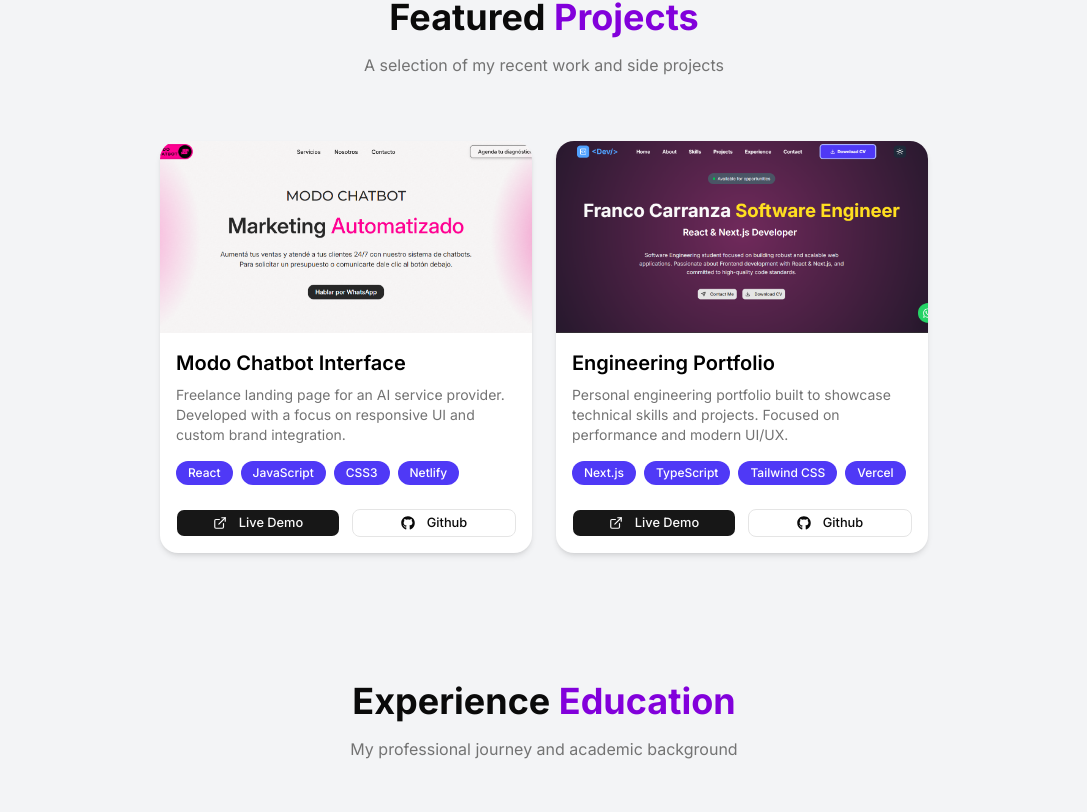
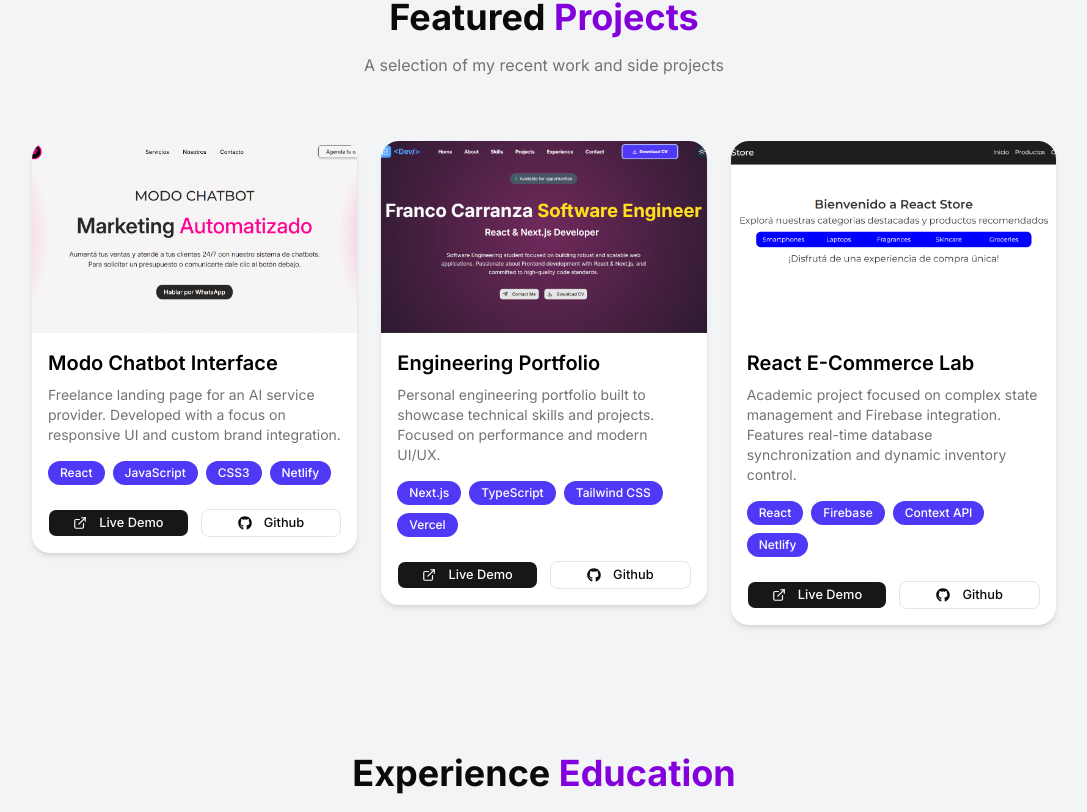
Before and after one commit to FrancoCarranza/portfolio, a Next.js app: page / in a window 1280 px wide. Shown: the part 2735-3547 px from the top of the page, without its empty margins (96-1183 px from the left). Built offline with nearby package versions, Linux system fonts and the light colour scheme; no server answers.

Commit message:
agregado react project

```diff
--- a/components/Home/Project/Project.tsx
+++ b/components/Home/Project/Project.tsx
@@ -10,7 +10,7 @@ export default function Project() {
                 title_2={"Projects"}
                 description={"A selection of my recent work and side projects"}
             />
-            <div className="grid md:grid-cols-1 lg:grid-cols-2 gap-6 w-[80%] sm:w-[70%] lg:w-[60%] mx-auto">
+            <div className="grid md:grid-cols-1 lg:grid-cols-3 gap-6 w-[80%] sm:w-[70%] lg:w-[80%] mx-auto">
                 {projects.map((project, index) => {
                     return <div
                         data-aos="fade-up"
--- a/data.ts
+++ b/data.ts
@@ -12,7 +12,7 @@ import {
 } from "lucide-react";
 
 import { FaGithub, FaLinkedin, FaLinkedinIn } from "react-icons/fa6";
-import { SiHtml5, SiJavascript, SiMysql, SiNextdotjs, SiPostman, SiReact, SiTailwindcss, SiTypescript, SiVercel } from "react-icons/si";
+import { SiFirebase, SiHtml5, SiJavascript, SiMysql, SiNextdotjs, SiPostman, SiReact, SiTailwindcss, SiTypescript, SiVercel } from "react-icons/si";
 
 export const stats = [
     { label: "Year of Engineering", value: "4th" },
@@ -117,6 +117,15 @@ export const projects = [
         techStack: ["Next.js", "TypeScript", "Tailwind CSS", "Vercel"],
         demoUrl: "https://francocarranza.vercel.app/",
         githubUrl: "https://github.com/FrancoCarranza/portfolio",
+    },
+    {
+        title: "React E-Commerce Lab",
+        description:
+            "Academic project focused on complex state management and Firebase integration. Features real-time database synchronization and dynamic inventory control.",
+        image: "/images/react-project.png",
+        techStack: ["React", "Firebase", "Context API", "Netlify"],
+        demoUrl: "https://react-store-25.netlify.app/",
+        githubUrl: "https://github.com/FrancoCarranza/ReactStore-Project-React",
     }
 ];
 
@@ -136,7 +145,7 @@ export const skillCategories = [
         title: "Backend",
         skills: [
             { name: "MySQL", icon: SiMysql },
-            { name: "Postman", icon: SiPostman },
+            { name: "Firebase (NoSQL)", icon: SiFirebase },
             { name: "Next.js API Routes", icon: Code2 },
         ],
     },
@@ -147,6 +156,7 @@ export const skillCategories = [
             { name: "Vercel", icon: SiVercel },
             { name: "Agile/Scrum", icon: RotateCcw },
             { name: "Software Quality", icon: CheckCircle2 },
+            { name: "Postman", icon: SiPostman },
         ],
     },
 ];
```
Also changed, not shown: public/images/react-project.png (added).
